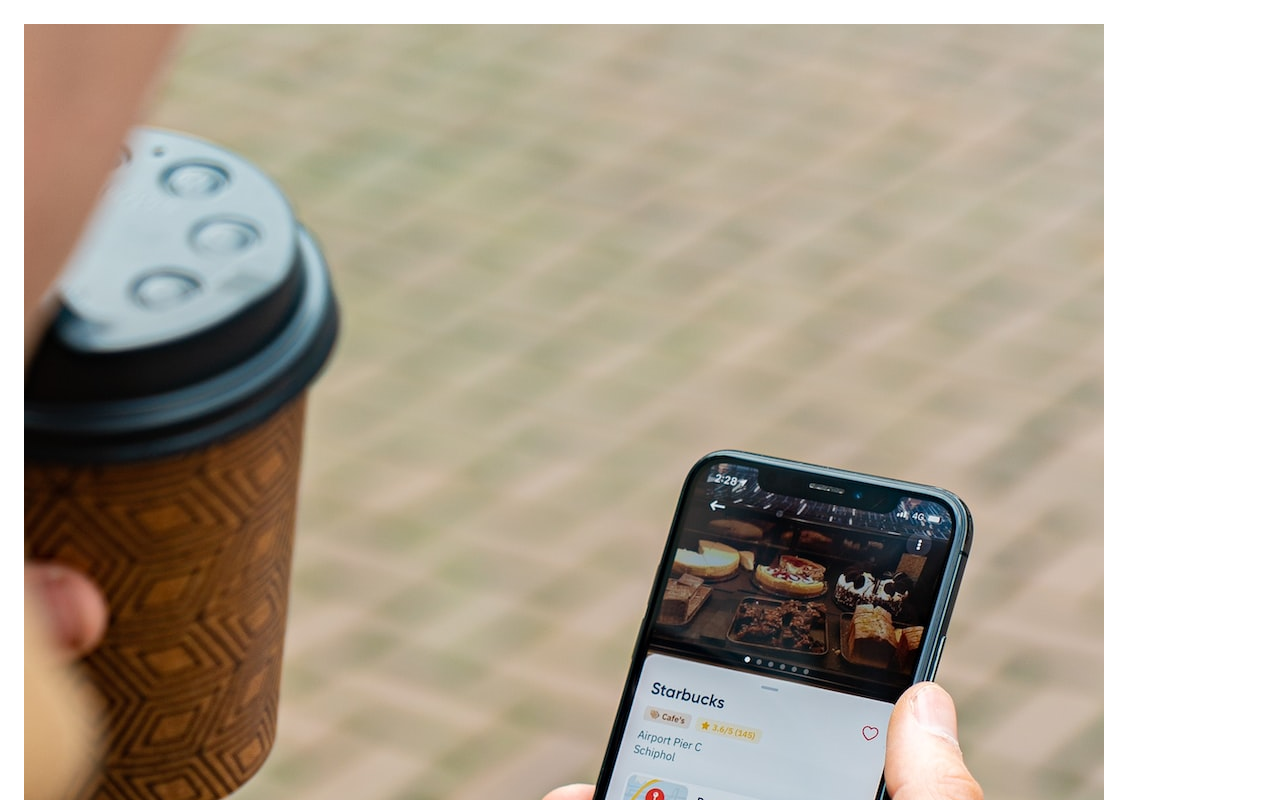
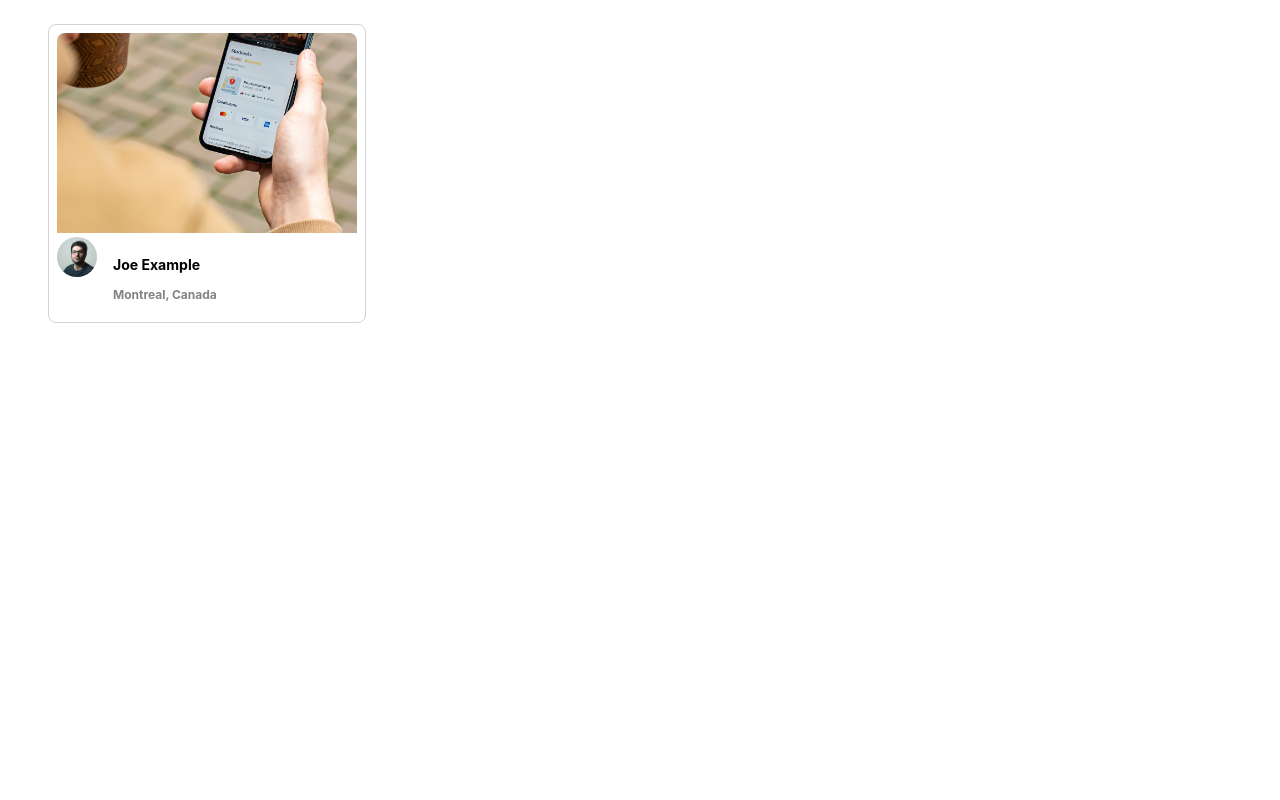
Before and after one commit to MichaelJGryzz/photolabs, a React (Create React App) app in the folder frontend/: page / in a window 1280 px wide. Shown: the top 800 px of the page. Built offline with nearby package versions, Linux system fonts and the light colour scheme; the HTML template or start-up script is replaced by a standard one.

Commit message:
Apply styling to PhotoListItem component

```diff
--- a/frontend/src/components/PhotoListItem.jsx
+++ b/frontend/src/components/PhotoListItem.jsx
@@ -9,12 +9,14 @@
   const { id, imageSource, username, profile, location } = props;
 
   return (
-    <div className="photo-list-item" key={id}>
-      <img src={imageSource} className="photo" alt={`Photo by ${username}`} />
-      <div className="profile-info">
-        <img src={profile} className="profile-pic" alt={`${username}'s profile`} />
-        <h3>{username}</h3>
-        <p>{`${location.city}, ${location.country}`}</p>
+    <div className="photo-list__item" key={id}>
+      <img src={imageSource} className="photo-list__image" alt={`Photo by ${username}`} />
+      <div className="photo-list__user-details">
+        <img src={profile} className="photo-list__user-profile" alt={`${username}'s profile`} />
+        <div className="photo-list__user-info">
+          <h3 >{username}</h3>
+          <p className="photo-list__user-location">{`${location.city}, ${location.country}`}</p>
+        </div>
       </div>
     </div>
   );
```
